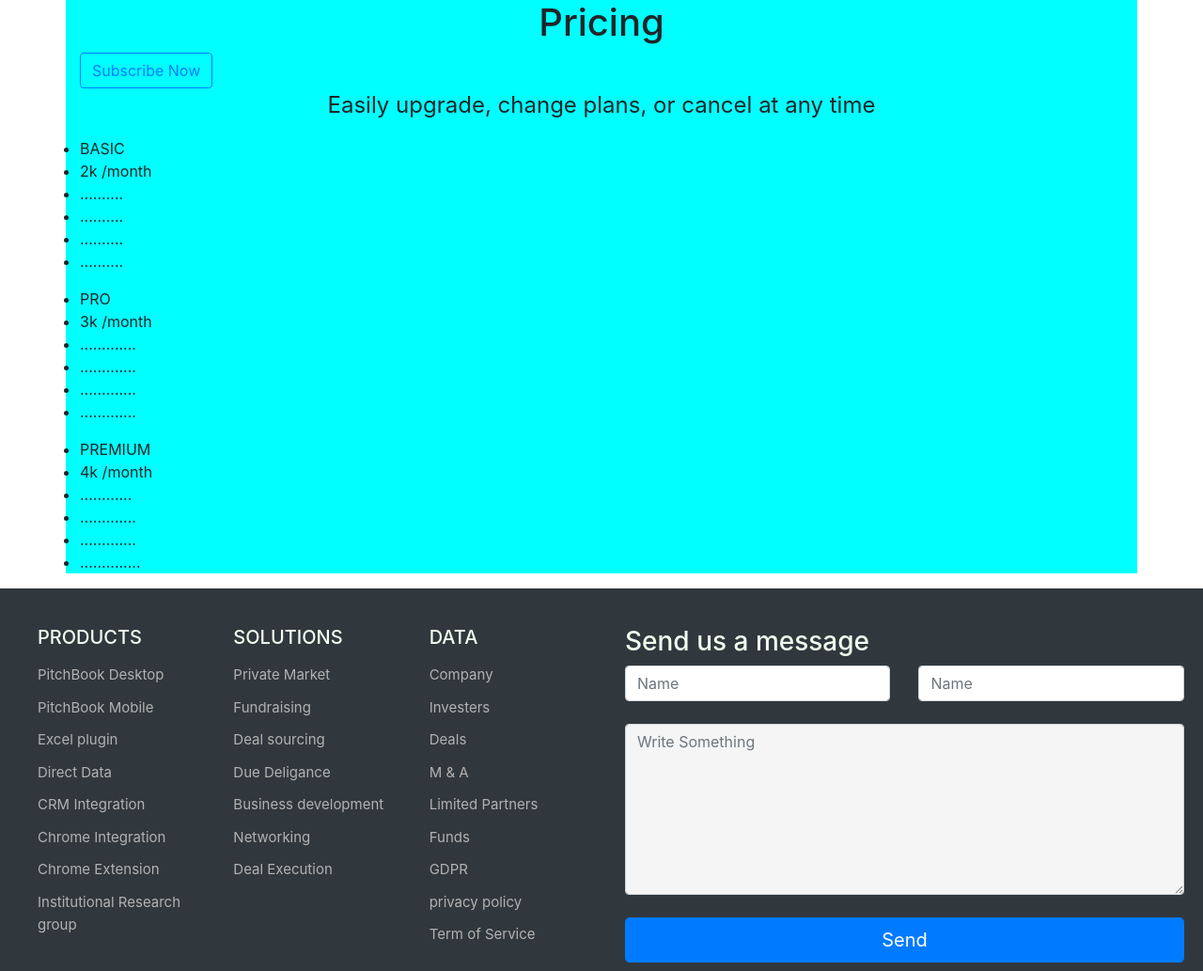
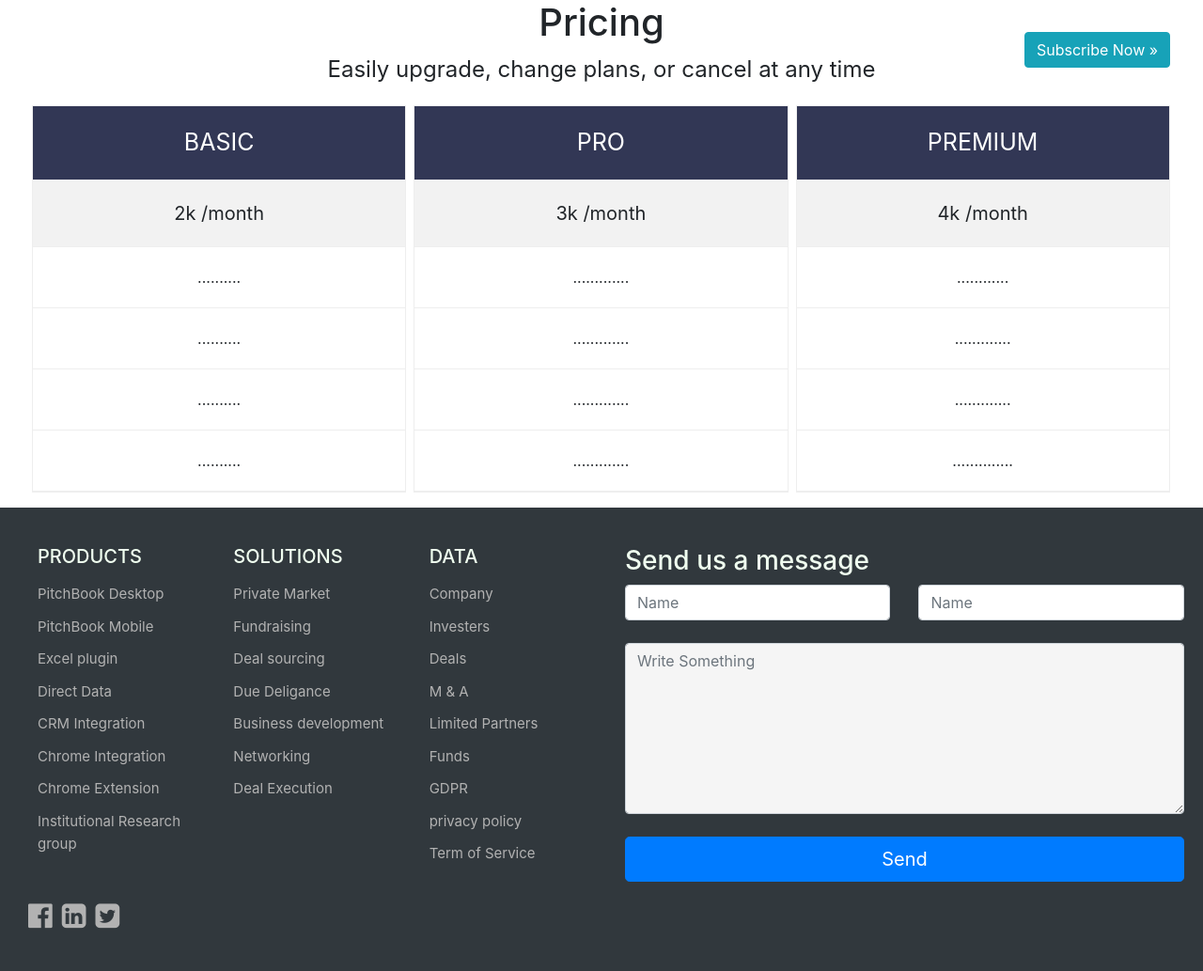
Before and after one commit to vivekagrey/Jzata, a Django app: page /price in a window 1280 px wide. Shown: the part 74-1107 px from the top of the page at 94% size. Run offline with Django 3.2, Linux system fonts and the light colour scheme; some libraries are stand-ins or nearby versions.

Commit message:
frontend of signup,pricing,plans,login and password reset page changes

```diff
--- a/Emailotp/views.py
+++ b/Emailotp/views.py
@@ -34,7 +34,7 @@
                     s1=s1.strip()
                     usr.save()
                     user=authenticate(username=request.POST.get('s'),password=request.POST.get('s1'))
-                    return redirect("plane")
+                    return redirect("plans")
                 else:
                     messages.error(request,f'Enter wrong otp')
                     return render(request,'signup.html',{'otp':True ,'usr':usr})
--- a/Jzata/urls.py
+++ b/Jzata/urls.py
@@ -16,7 +16,7 @@
     path('signup',include('Emailotp.urls')),
     path('price',view.page,name="price"),
     path('',views.home,name="home"),
-    path('plane',views.plane,name="plane"),
+    path('plans',views.plans,name="plans"),
     path('gdpr',views.gdpr,name="gdpr"),
     path('privacypolicy',views.privacy,name="privacy"),
     path('service',views.service,name="service"),
--- a/Jzata/views.py
+++ b/Jzata/views.py
@@ -7,7 +7,7 @@
 def home(request):
     return render(request,'home.html')
 
-def plane(request):
+def plans(request):
     return render(request,'plans.html')
 
 def new(request):
--- a/static/css/Pricing.css
+++ b/static/css/Pricing.css
@@ -1,11 +1,11 @@
-* {
-    /*box-sizing: border-box;*/
-
-
-  }
-  body{
-       background-color: white;
-  }
+ body{
+   background-color: white;
+ }
+ .container-fail-gya{
+  margin: 0 auto;
+  width: 100vw;
+  width: 100%;
+ }
 
   .columns {
     float: left;
@@ -50,7 +50,7 @@
       width: 100%;
     }
   }
-  .ptext{
+  .ptextsuraj{
       font-size: 20px;
       text-decoration: gray;
 
@@ -62,47 +62,31 @@
 
 
   .columns:hover {
-    transform: scale(1.04, 1.04);
-    transition: 1s;
-    box-shadow: 0 0 15px #007bff;
+    transform: scale(1.01, 1.01);
+    transition: 0.5s;
+
     z-index: 99
 }
-container{
+.container-fail-gya{
   position: relative;
 }
 
 .div2{
   position: absolute;
-  left:1030px;
+  left:1090px;
   top: 0 px;
   font-weight: 500;
+  right: 0px;
+  bottom: 20px;
 
 }
 
-.columns1 {
-  float: left;
-  width: 33.3%;
-  padding:4px;
+.abc{
+  margin-bottom: 35%;
 
+  margin-left: 30px;
+  margin-right: 30px;
 }
-
-
-.columns2 {
-  float: left;
-  width: 33.3%;
-  padding: 4px;
-
+#h1-pricing{
+  width: 100%;
 }
-
-.columns1:hover {
-  transform: scale(1.04, 1.04);
-  transition: 1s;
-  box-shadow: 0 0 15px #007bff;
-  z-index: 99
-}
-.columns2:hover {
-  transform: scale(1.04, 1.04);
-  transition: 1s;
-  box-shadow: 0 0 15px #007bff;
-  z-index: 99
-}
--- a/template/login.html
+++ b/template/login.html
@@ -10,7 +10,7 @@
 <script src="https://code.jquery.com/jquery-3.5.1.slim.min.js" integrity="sha384-DfXdz2htPH0lsSSs5nCTpuj/zy4C+OGpamoFVy38MVBnE+IbbVYUew+OrCXaRkfj" crossorigin="anonymous"></script>
 <script src="https://cdn.jsdelivr.net/npm/bootstrap@4.5.3/dist/js/bootstrap.bundle.min.js" integrity="sha384-ho+j7jyWK8fNQe+A12Hb8AhRq26LrZ/JpcUGGOn+Y7RsweNrtN/tE3MoK7ZeZDyx" crossorigin="anonymous"></script>
 <link rel="stylesheet" href="https://cdnjs.cloudflare.com/ajax/libs/font-awesome/4.7.0/css/font-awesome.min.css">
-<link rel="stylesheet" type="text/css" href="{% static 'css/style2.css' %}">
+<link rel="stylesheet" type="text/css" href="{% static 'css/Style2.css' %}">
 
 
 </head>
@@ -28,8 +28,8 @@
 	<div class="container outerbox ">
   <form  method="POST">
     {% csrf_token %}
-    <div class="row">
-      <h1 style="text-align:center">Login Here</h1>
+    <div class="" >
+      <h2 style="text-align: center;">Login Here</h2>
       <div class="vl">
         <span class="vl-innertext">or</span>
       </div>
--- a/template/password_reset_comeplete.html
+++ b/template/password_reset_comeplete.html
@@ -1 +1,5 @@
-complete
+
+
+
+
+<h1>password successfully updated </h1>
--- a/template/pricing.html
+++ b/template/pricing.html
@@ -1,26 +1,31 @@
 {% extends 'base.html' %}
 {% load static %}
+<script src="https://ajax.googleapis.com/ajax/libs/jquery/3.5.1/jquery.min.js"></script>
 
+
+<script src="https://cdnjs.cloudflare.com/ajax/libs/popper.js/1.16.0/umd/popper.min.js"></script>
+
+<!-- Latest compiled JavaScript -->
+<script src="https://maxcdn.bootstrapcdn.com/bootstrap/4.5.2/js/bootstrap.min.js"></script>
+<!-- Latest compiled and minified CSS -->
+<link rel="stylesheet" href="https://maxcdn.bootstrapcdn.com/bootstrap/4.5.2/css/bootstrap.min.css">
+<link rel="stylesheet" href="https://cdnjs.cloudflare.com/ajax/libs/font-awesome/4.7.0/css/font-awesome.min.css">
 {% block extrahead %}
-<!--<link rel="stylesheet" href='{% static "css/Pricing.css" %}' >-->
-<style>
-.shakti
-{
-    background-color: aqua;
-}
+<link rel="stylesheet" href='{% static "css/pricing.css" %}' >
 
-</style>
 {% endblock %}
 
 {% block main_body %}
 
-    <div class="container shakti">
-        <h1 align="center">Pricing </h1>
+<div class="container-fail-gya">
+    <div class="abc">
+        <h1 align="center" id="h1-pricing">Pricing </h1>
         <div class="div2">
-        <a href="{% url 'signup' %}" class="btn btn-outline-primary">Subscribe Now</a>
-    </div>
-        <p class="ptext" style="font-size: 1.5rem;" align="center">Easily upgrade, change plans, or cancel at any time</p>
-        <div class="columns">
+            <a href="{% url 'signup' %}" class="btn btn-info"><span>Subscribe Now &raquo;</span></a>
+        </div>
+        <p class="ptextsuraj" style="font-size: 1.5rem;" align="center">Easily upgrade, change plans, or cancel at any time
+        </p>
+        <div class="columns" id="col1">
             <ul class="price">
                 <li class="header">BASIC </li>
                 <li class="grey">2k /month</li>
@@ -32,7 +37,7 @@
             </ul>
         </div>
 
-        <div class="columns">
+        <div class="columns" id="col2">
             <ul class="price">
                 <li class="header">PRO </li>
                 <li class="grey">3k /month</li>
@@ -44,7 +49,7 @@
             </ul>
         </div>
 
-        <div class="columns">
+        <div class="columns" id="col3">
             <ul class="price">
                 <li class="header">PREMIUM </li>
                 <li class="grey">4k /month</li>
@@ -57,7 +62,6 @@
         </div>
     </div>
 
-
-
+</div>
 
 {% endblock  %}
```
Also changed, not shown: Jzata/settings.py (+2 -6 lines), static/css/Plans.css (+6 -6 lines), static/css/style2.css (+4 -3 lines), template/password_reset.html (+4 -3 lines), template/password_reset_confirm.html (+31 -7 lines), template/password_reset_done.html (+3 -5 lines), template/plans.html (+5 -3 lines), template/signup.html (+11 -10 lines).
